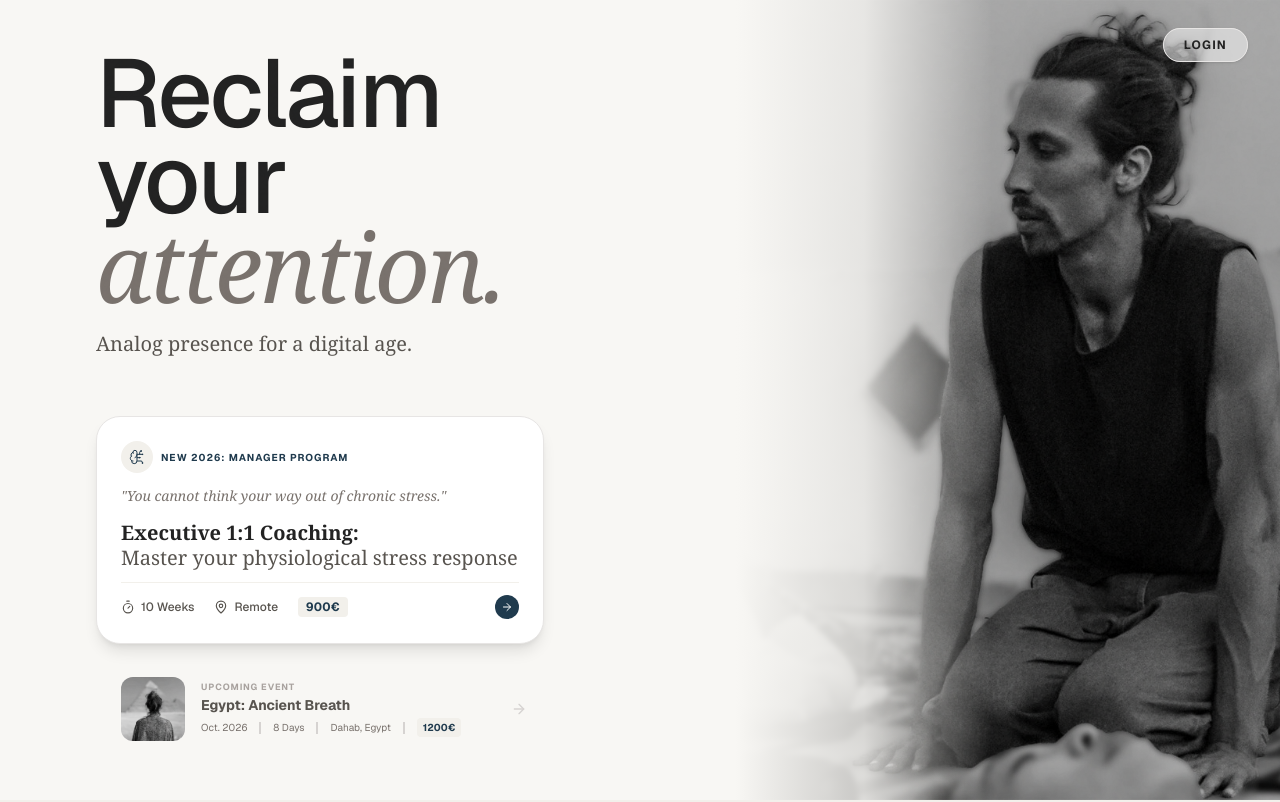
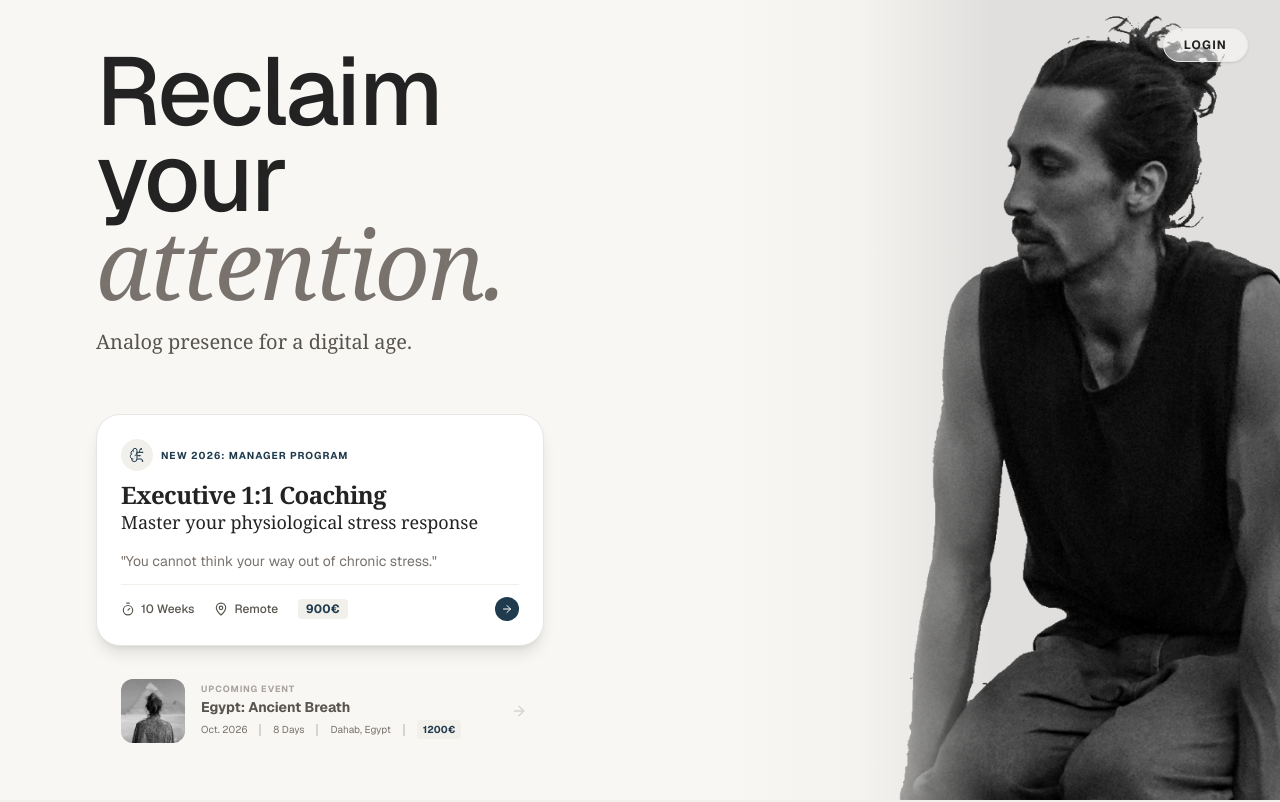
Before and after one commit to Deckard-Evrloot/breathing-with-pascal, a Next.js app: page / in a window 1280 px wide. Shown: the top 802 px of the page. Built offline with nearby package versions, Linux system fonts and the light colour scheme.

Commit message:
feat: implement transparent hero image and refine typography

```diff
--- a/src/app/page.tsx
+++ b/src/app/page.tsx
@@ -59,7 +59,7 @@ export default function Home() {
                 <Link href="mailto:hello@pascal.com?subject=Manager%20Program" className="group block relative">
                   <div className="flex flex-col p-6 rounded-3xl border border-[#E7E5E4] bg-white shadow-lg hover:shadow-xl hover:border-[#1F3A4D]/20 transition-all duration-300 relative overflow-hidden">
 
-                    {/* Integrated Header */}
+                    {/* Integrated Header - Eyebrow */}
                     <div className="flex items-center gap-2 mb-3">
                       <div className="w-8 h-8 rounded-full bg-[#F2F0EB] flex items-center justify-center shrink-0">
                         <BrainCircuit className="w-4 h-4 text-[#1F3A4D]" strokeWidth={1.5} />
@@ -68,18 +68,17 @@ export default function Home() {
                     </div>
 
                     <div className="space-y-3">
-                      {/* Hook Quote */}
-                      <p className="text-sm text-[#78716C] italic font-serif leading-relaxed">
+                      {/* Primary Title Block */}
+                      <div className="font-serif text-[#222222]">
+                        <h3 className="text-2xl font-bold leading-none tracking-tight">Executive 1:1 Coaching</h3>
+                        <p className="text-lg font-medium leading-tight mt-1 text-[#222222]">Master your physiological stress response</p>
+                      </div>
+
+                      {/* Hook Quote - Secondary */}
+                      <p className="font-sans text-sm text-[#78716C] leading-relaxed pt-1">
                         "You cannot think your way out of chronic stress."
                       </p>
 
-                      {/* Primary Title */}
-                      <h3 className="text-xl font-bold text-[#222222] leading-tight font-serif block">
-                        Executive 1:1 Coaching: <br />
-                        <span className="font-normal text-[#57534E]">Master your physiological stress response</span>
-                      </h3>
-
-                      {/* Footer */}
                       {/* Footer */}
                       <div className="flex items-center gap-5 text-xs text-[#57534E] font-medium pt-3 border-t border-[#F2F0EB] mt-1">
                         <div className="flex items-center gap-1.5">
@@ -145,7 +144,7 @@ export default function Home() {
           {/* Mirroring container - using absolute inset to force fill */}
           <div className="absolute inset-0">
             <Image
-              src="/images/hero-bw.jpg"
+              src="/images/hero-transparent.png"
               alt="Pascal with lighter"
               fill
               className="object-cover object-center"
```
Also changed, not shown: public/images/hero-transparent.png (added).
